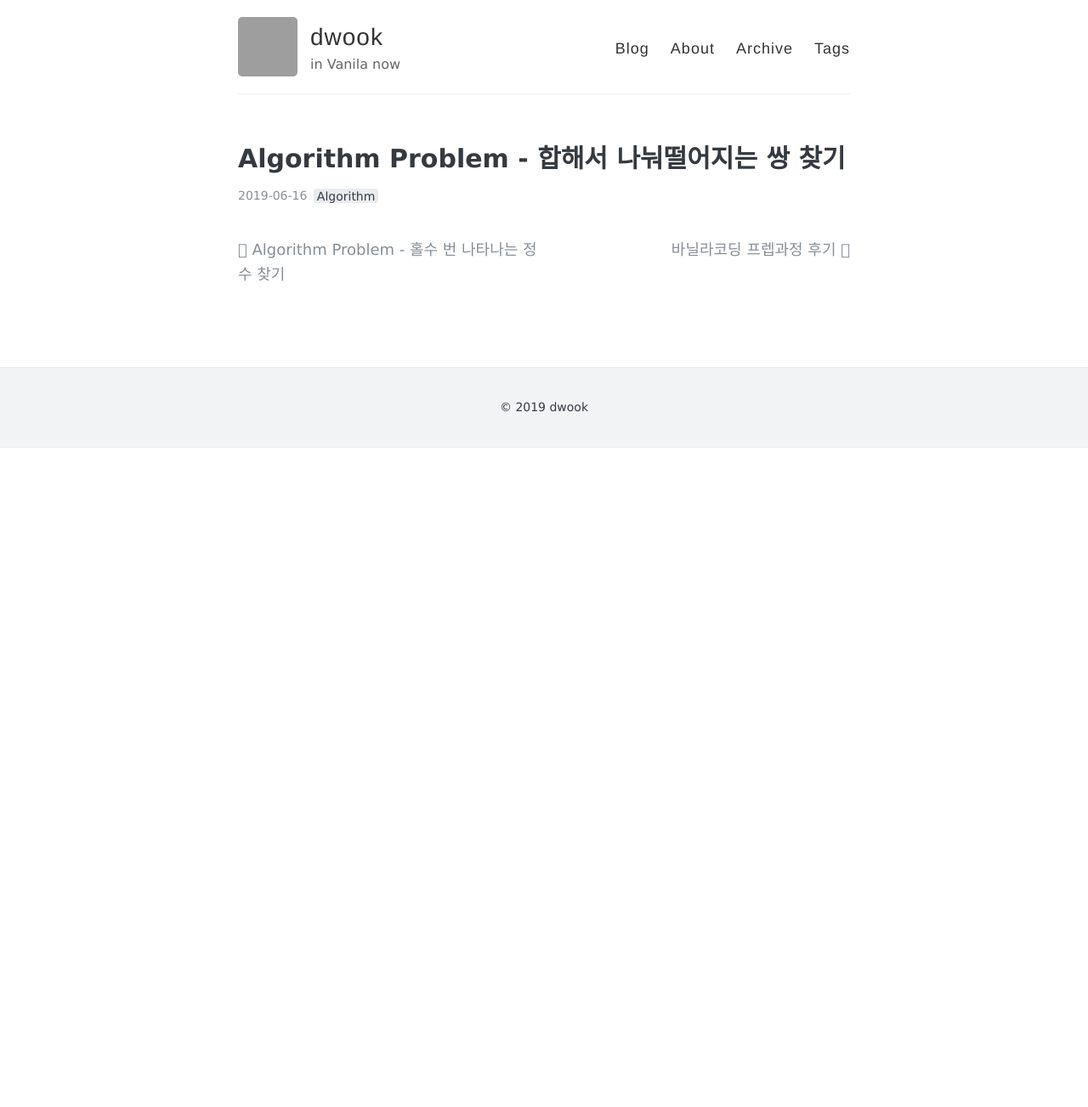
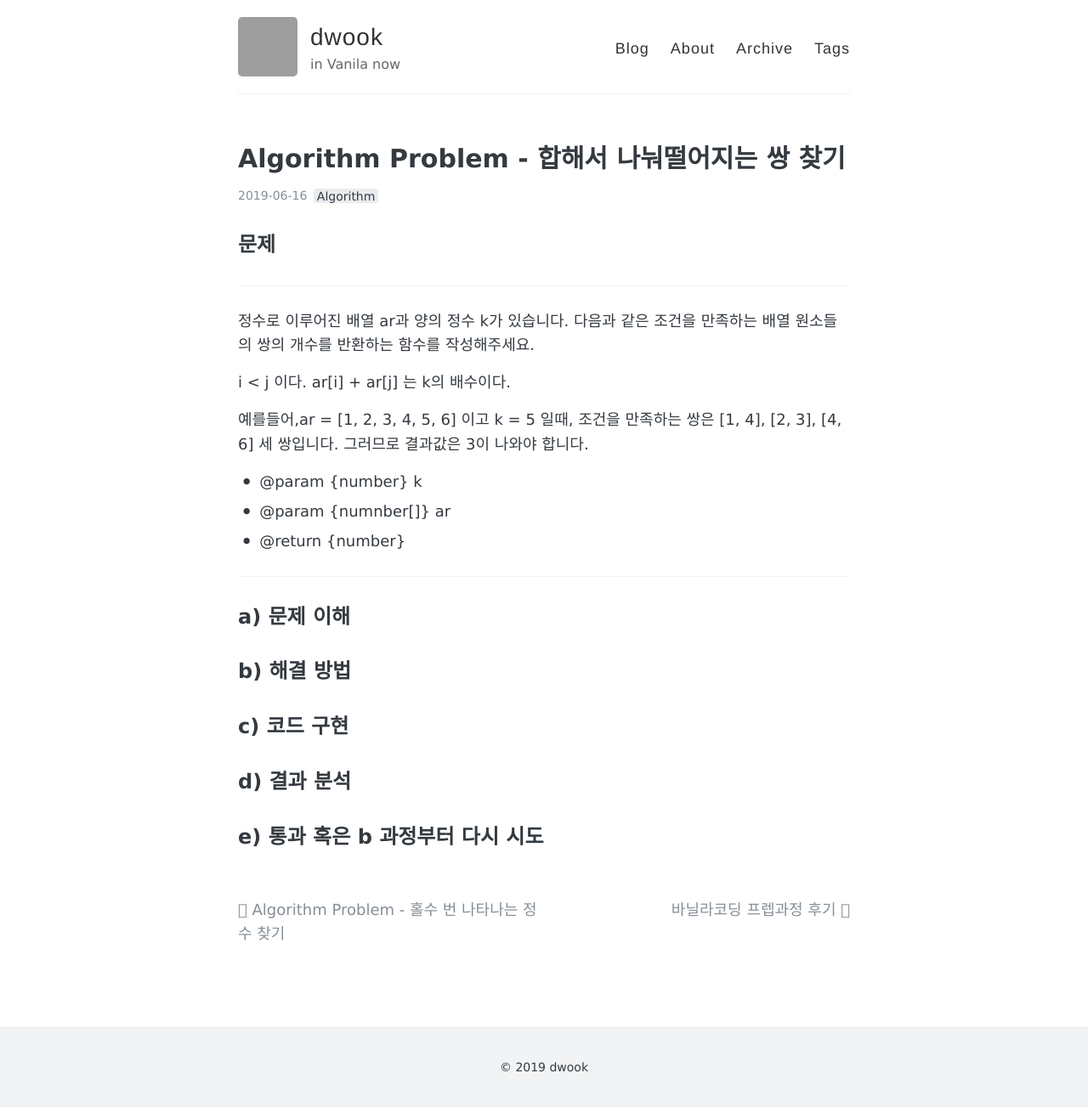
Before and after one commit to dwook/dwook.github.io, a Jekyll site: the page built from _posts/2019-06-16-algorithm-3.md, in a window 1280 px wide. Shown: the whole page at 85% size. Built offline with Jekyll 4.4.1, drawn with Linux system fonts in a browser that asks for light colours; before the commit the page ends 900 px from its top, so only the background shows below that; grey boxes are pictures that could not be loaded.

Commit message:
190616-3

```diff
--- a/_posts/2019-06-16-algorithm-3.md
+++ b/_posts/2019-06-16-algorithm-3.md
@@ -4,3 +4,26 @@ title: Algorithm Problem - 합해서 나눠떨어지는 쌍 찾기
 tags:
   - Algorithm
 ---
+## 문제
+
+---
+정수로 이루어진 배열 ar과 양의 정수 k가 있습니다.
+다음과 같은 조건을 만족하는 배열 원소들의 쌍의 개수를 반환하는 함수를 작성해주세요.
+
+i < j 이다.
+ar[i] + ar[j] 는 k의 배수이다.
+
+예를들어,ar = [1, 2, 3, 4, 5, 6] 이고 k = 5 일때, 조건을 만족하는 쌍은 [1, 4], [2, 3], [4, 6] 세 쌍입니다.
+그러므로 결과값은 3이 나와야 합니다.
+
+* @param {number} k
+* @param {numnber[]} ar
+* @return {number}
+
+---
+
+## a) 문제 이해
+## b) 해결 방법
+## c) 코드 구현
+## d) 결과 분석
+## e) 통과 혹은 b 과정부터 다시 시도
```
Also changed, not shown: _posts/2019-06-16-algorithm-2.md (+8 -2 lines).
